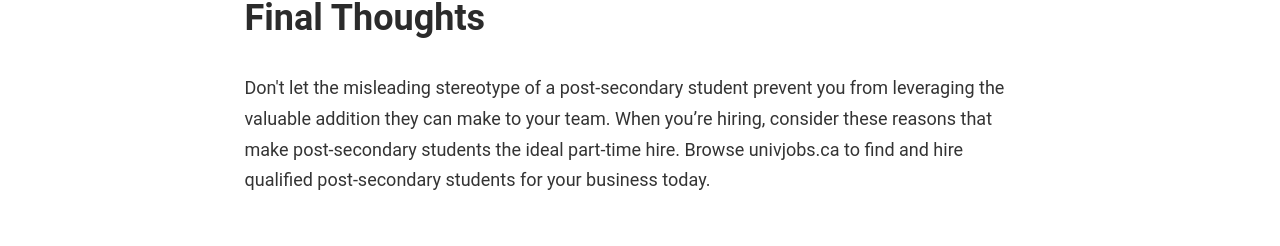
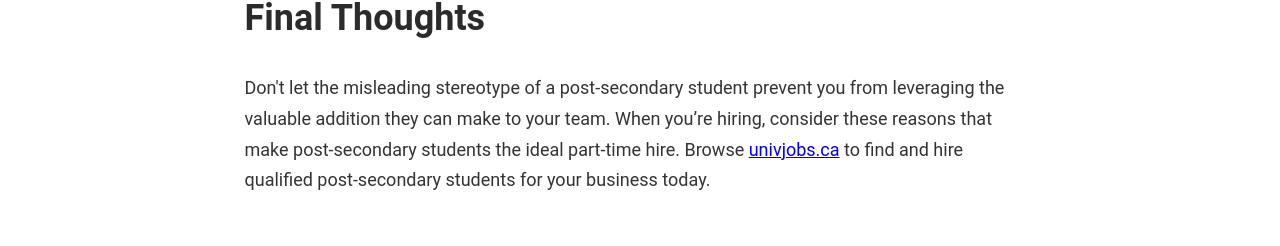
Before and after one commit to stemmlerjs/univjobs-front-static, a Gatsby site: page /blog/5-reasons-post-secondary-students-are-the-best-hires-for-part-time-work in a window 1280 px wide. Shown: the part 1874-2120 px from the top of the page. Built offline with nearby package versions, Linux system fonts and the light colour scheme; Gatsby itself is replaced by a stand-in of ours; some packages are replaced by stand-ins of ours; no server answers.

Commit message:
Update Blog Post “5-reasons-post-secondary-students-are-the-best-hires-for-part-time-work”

```diff
--- a/src/pages/blog/5-reasons-post-secondary-students-are-the-best-hires-for-part-time-work.md
+++ b/src/pages/blog/5-reasons-post-secondary-students-are-the-best-hires-for-part-time-work.md
@@ -40,4 +40,4 @@ Young-adults haven’t developed any of the bad habits that someone with years o
 
 # Final Thoughts
 
-Don't let the misleading stereotype of a post-secondary student prevent you from leveraging the valuable addition they can make to your team. When you’re hiring, consider these reasons that make post-secondary students the ideal part-time hire. Browse univjobs.ca to find and hire qualified post-secondary students for your business today.
+Don't let the misleading stereotype of a post-secondary student prevent you from leveraging the valuable addition they can make to your team. When you’re hiring, consider these reasons that make post-secondary students the ideal part-time hire. Browse [univjobs.ca](https://univjobs.ca/employers/) to find and hire qualified post-secondary students for your business today.
```
